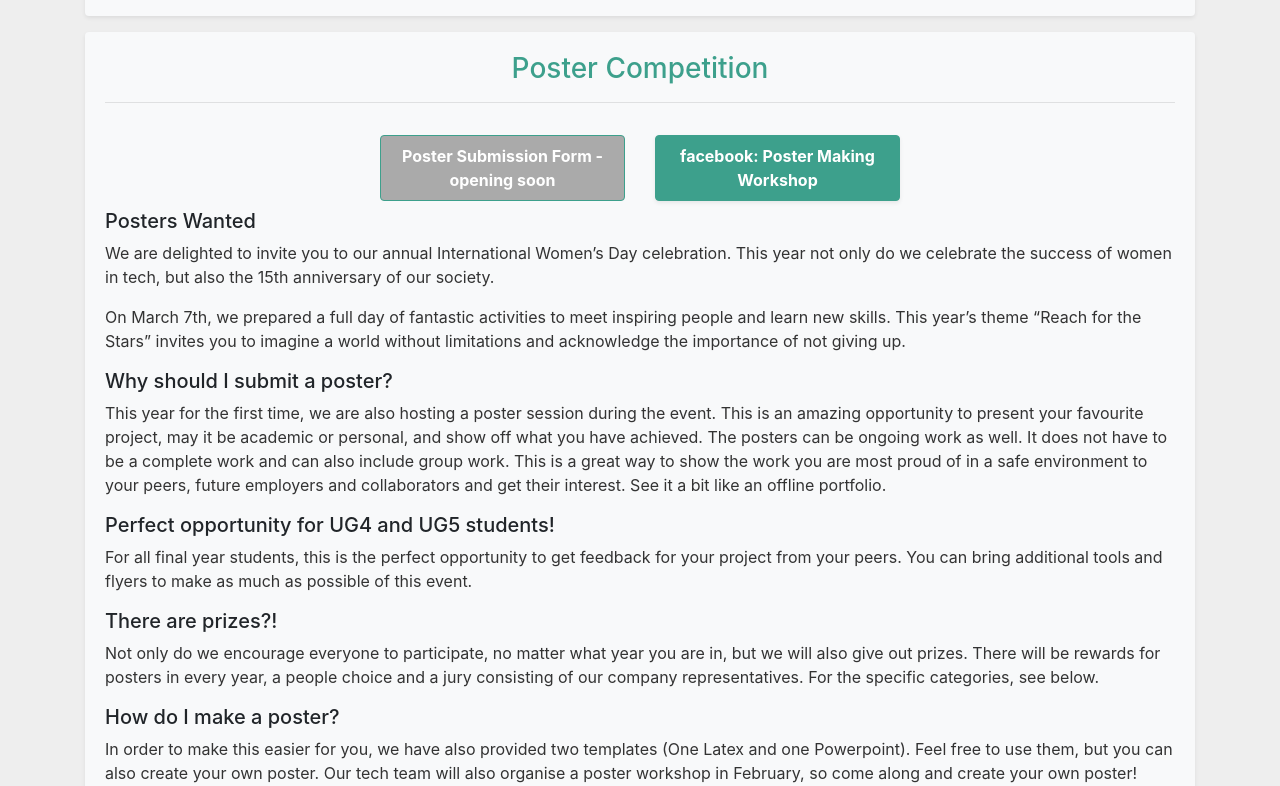
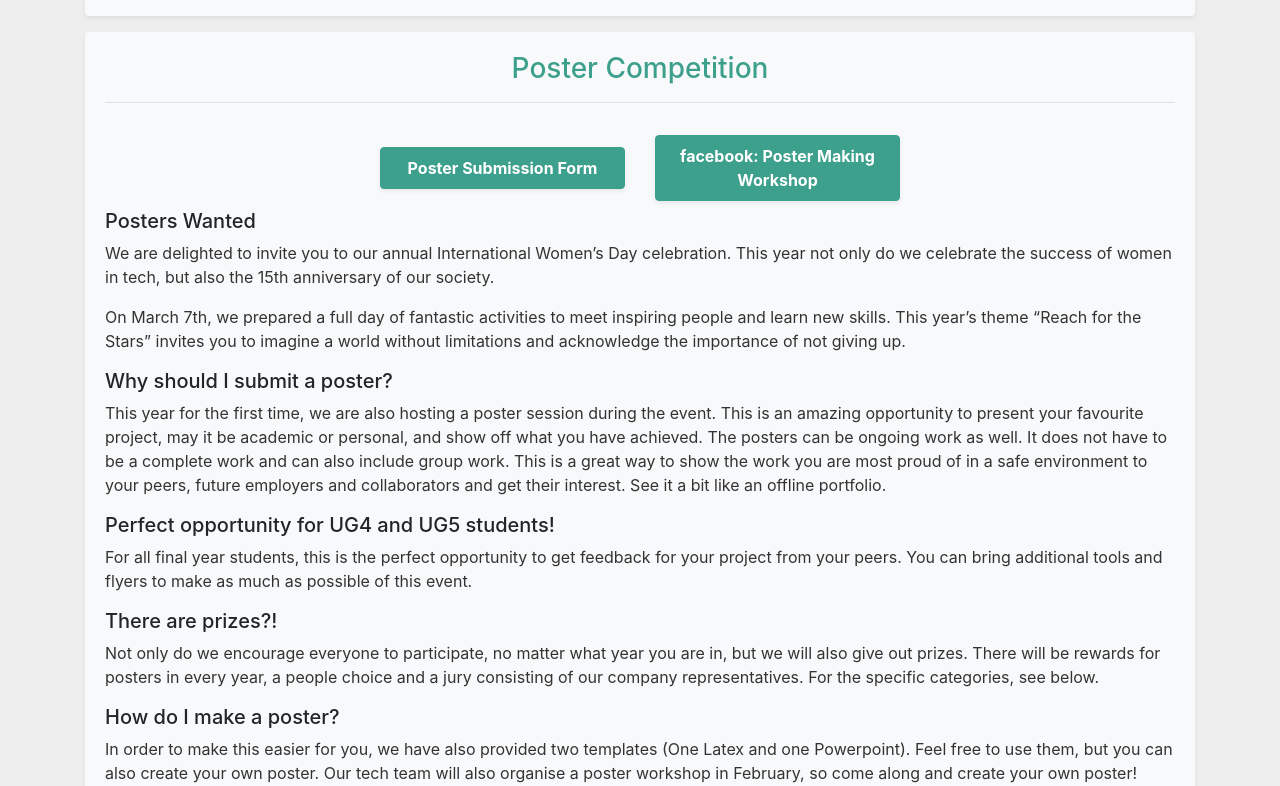
Before and after one commit to edinburgh-hoppers/website, a Jekyll site: the page built from _pages/iwd20.html, in a window 1280 px wide and 900 px high, scrolled down 1990 px, cut to the strip 114-900 px from the top of the window. Built offline with Jekyll 4.4.1, drawn with Linux system fonts in a browser that asks for light colours; some of the changed text lies outside the part shown.

Commit message:
Added missing links to IWD20

```diff
--- a/_includes/iwd20/posterCompetition.html
+++ b/_includes/iwd20/posterCompetition.html
@@ -1,8 +1,7 @@
 <div id="posterCompetition">
   <div class="row center-content align-items-center">
     <div class="col-12 col-md-4 col-lg-3 my-2 button-div">
-      <!-- later: delete style attribute, add classes: clickable clickable-sm shadow-sm -->
-      <a style="background-color: #aaa; pointer-events: none; cursor: default;" class="button" href="">Poster Submission Form - opening soon</a>
+      <a class="button clickable clickable-sm shadow-sm" href="https://forms.gle/xuAJFyKvVv1MkSnZ6" target="_blank">Poster Submission Form</a>
     </div>
     <div class="col-12 col-md-4 col-lg-3 my-2 button-div">
       <a class="button clickable clickable-sm shadow-sm" href="https://www.facebook.com/events/211561000005629/" target="_blank">facebook: Poster Making Workshop</a>
--- a/_layouts/bigEvent.html
+++ b/_layouts/bigEvent.html
@@ -21,8 +21,7 @@
             <a class="button clickable clickable-sm shadow-sm" target="_blank" href="{{ page.facebook }}">Facebook</a>
           </div>
           <div class="col-12 col-md-4 col-lg-3 my-2 button-div">
-            <!-- later: delete style attribute, add classes: clickable clickable-sm shadow-sm -->
-            <a style="background-color: #aaa; pointer-events: none; cursor: default;" class="button" target="_blank" href="">Book Tickets - Opening Soon</a>
+            <a class="button clickable clickable-sm shadow-sm" target="_blank" href="https://forms.gle/pNMHK58aYh5frPCp7">Book Tickets</a>
           </div>
         </div>
       </div>
```
